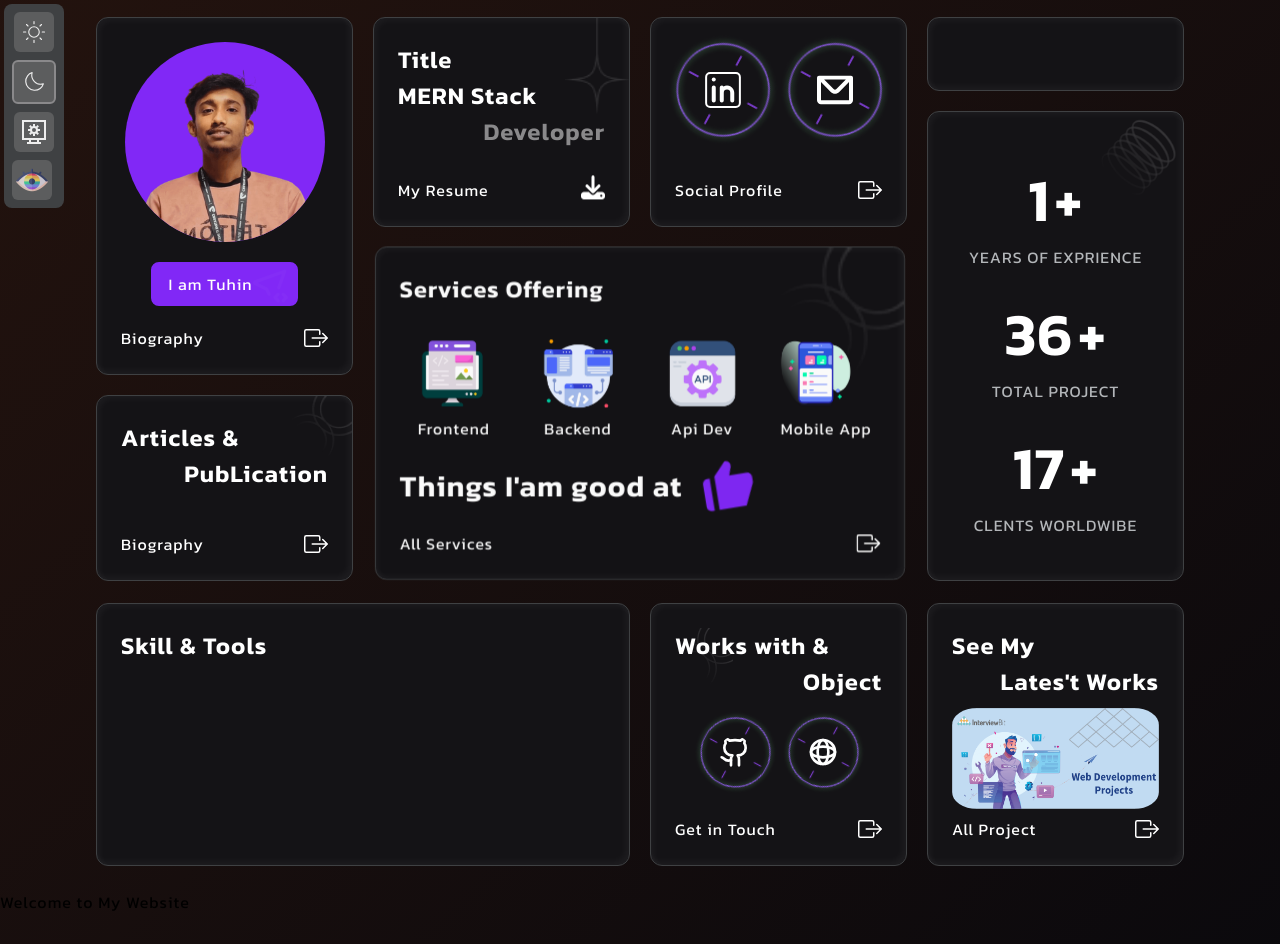
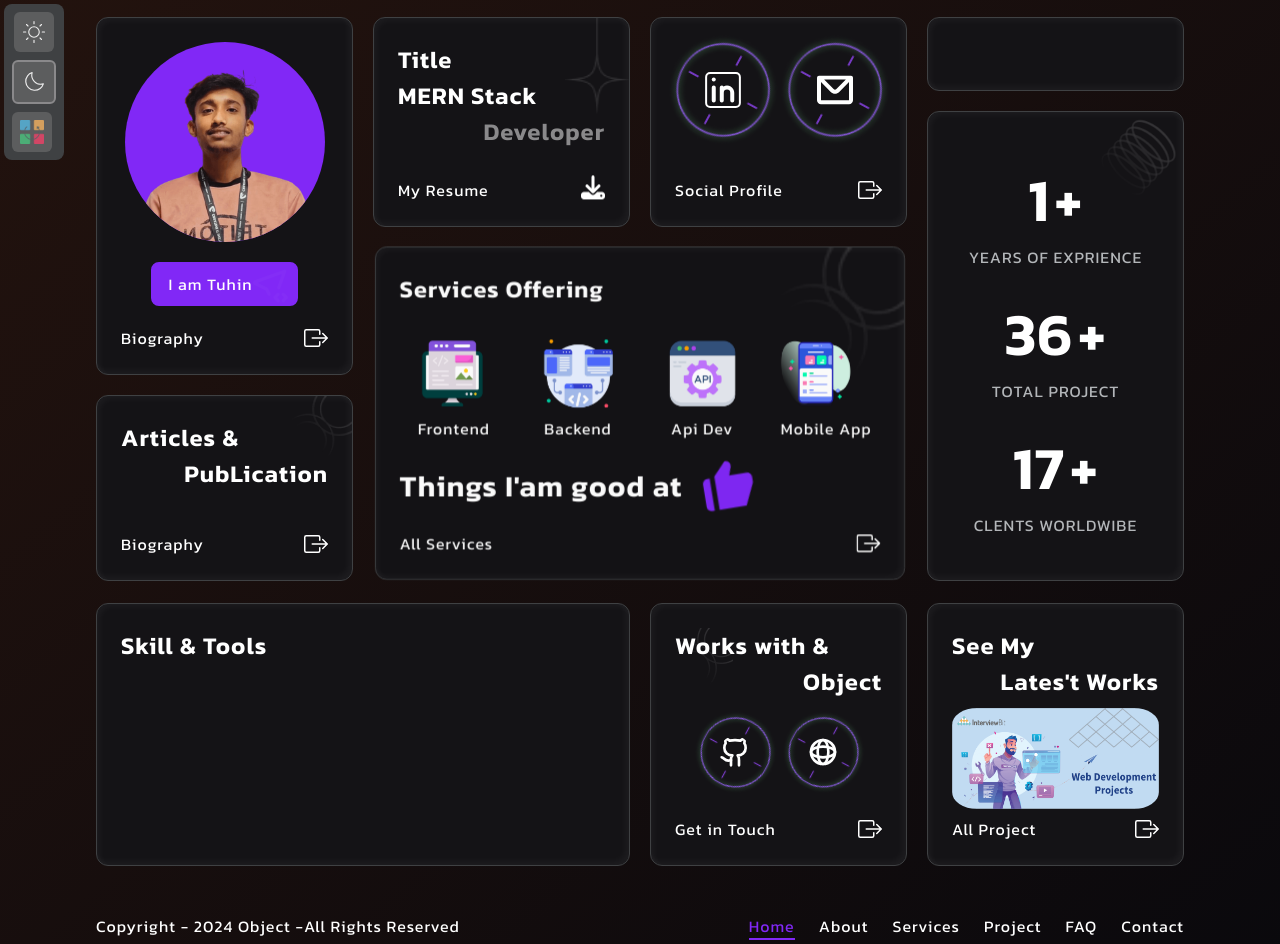
Before and after one commit to tuhinAhammed/My-Portfolio, a React (Vite) app: page / in a window 1280 px wide. Shown: the part 108-1052 px from the top of the page. Built offline with nearby package versions, Linux system fonts and the light colour scheme.

Commit message:
header responssive

```diff
--- a/src/Components/FacebookChat/FacebookChat.jsx
+++ /dev/null
@@ -1,11 +0,0 @@
-import React from 'react';
-const FacebookChat = () => {
-    console.log("okkkkk");
-  return (
-    <div className="z-[99999] py-6 ">
-      <h1>Welcome to My Website</h1>
-    </div>
-  );
-}
-
-export default FacebookChat;
--- a/src/Components/Header/Header.jsx
+++ b/src/Components/Header/Header.jsx
@@ -3,8 +3,9 @@ import { Link, NavLink } from 'react-router-dom'
 
 import Container from '../../Layout/Container'
 import PrimaryButton from '../../Layout/PrimaryButton'
-import { ImCross, ImMenu } from 'react-icons/im'
 import PrimaryLogo from '../../Components/Logo/PrimaryLogo'
+import { HiMenuAlt1 } from 'react-icons/hi'
+import { RxCross2 } from 'react-icons/rx'
 
 export const Links = [
   {
@@ -43,12 +44,12 @@ const Header = () => {
     <div className='mb-[80px] md:mb-[850px] lg:mb-[105px] '>
       <Container className="">
         <nav className={`md:flex justify-between items-center  dark:text-primary text-secondary py-4 md:py-4  px-6 text-base dark:backdrop-blur-[150px] dark:bg-transparent bg-senary   border-[1px] dark:border-tertiary border-opacity-[0.6] font-semibold  fixed w-[85%] z-50 md:rounded-lg shadow-primary-shadow lg:shadow-header-shadow ${open ? ' rounded-t-lg' : 'rounded-lg '} `} >
-          <div className="w-[62%] lg:w-[30%]" >
+          <div className="w-[62%] lg:w-[20%]" >
             <NavLink to={"/"} > <PrimaryLogo className="" /> </NavLink>
           </div>
-          <div onClick={handleClick} className='absolute top-[30%]  right-[6%] cursor-pointer md:hidden text-md text-theme    rounded-sm font-extrabold p-1 '>
+          <div onClick={handleClick} className='absolute top-[27%]  right-[6%] cursor-pointer md:hidden  text-xl w-[27px] h-[27px] text-theme border-[1px] border-theme   rounded-md font-extrabold p-[0px] grid justify-center items-center '>
             {
-              open ? <ImCross /> : <ImMenu />
+              open ? <RxCross2 /> : <HiMenuAlt1 />
             }
           </div>
           <ul className={`menu  md:flex md:justify-end items-center gap-x-8 md:py-0 py-6   transition-all duration-300 else-in md:static absolute   w-full md:w-auto md:pl-0 md:bg-transparent bg-senary pl-5 top-[100%] md:top-[0] rounded-b-lg ${open ? `right-[0%] md:right-0 opacity-100  border-[1px] border-tertiary border-opacity-[0.6] shadow-header-shadow` : `right-[-100%] opacity-0  md:opacity-100 `}  `}>
@@ -60,7 +61,7 @@ const Header = () => {
               ))
             }
             <li className="md:mt-0 mt-5">
-              <NavLink ><PrimaryButton link="contact" text="Let's Talk" /></NavLink>
+              <NavLink ><PrimaryButton link="contact" text="Let's Connect" /></NavLink>
             </li>
 
           </ul>
--- a/src/Components/Theme/ModeChange.jsx
+++ b/src/Components/Theme/ModeChange.jsx
@@ -5,16 +5,12 @@ import PagePreloader from '../../Layout/PagePreloader';
 import ThemeChange from './ThemeChange';
 const modeIcons = [
   {
-    icon: <PiSunLight className='text-[12px] md:text-2xl align-center' />,
+    icon: <PiSunLight className='text-[18px] md:text-2xl align-center' />,
     name: "light",
   },
   {
-    icon: <PiMoonLight className='text-[12px] md:text-2xl align-center' />,
+    icon: <PiMoonLight className='text-[18px] md:text-2xl align-center' />,
     name: "dark",
-  },
-  {
-    icon: <GrSystem className='text-[12px] md:text-2xl align-center' />,
-    name: "system"
   },
 
 ]
@@ -60,11 +56,11 @@ const ModeChange = ({ className , onThemeChange , activeThemeColor}) => {
 
   return (
 
-    <div className={`fixed top-[35px] right-[20%] md:top-[14%] md:right-[95%]  md:fixed z-[999999] flex items-center md:grid gap-1 md:gap-2 md:dark:bg-tertiary rounded-lg bg-transparent md:bg-tertiary p-[4px] md:p-2  ${className}`} >
+    <div className={`fixed top-[32px] right-[20%] md:top-[14%] md:right-[95%]  md:fixed z-[999999] flex items-center md:grid gap-1 md:gap-2 md:dark:bg-tertiary rounded-lg bg-transparent md:bg-tertiary p-[4px] md:p-2  ${className}`} >
 
         {
           modeIcons?.map((item) => (
-            <div className={` md:text-[#eee] bg-[#72727294] hover:bg-[#7272725e] p-1 md:p-2 rounded-md  m-auto cursor-pointer  duration-500 ${modeTheme === item.name && " dark:border-[#8A898B] border-[1px] md:border-2 border-theme !dark:text-[#fff] text-theme"}`} key={item.name} onClick={() => handleModeChange(item.name)}>
+            <div className={`text-[#fff] md:text-[#eee] bg-[#72727294] hover:bg-[#7272725e] p-1 md:p-2 rounded-md  m-auto cursor-pointer  duration-500 ${modeTheme === item.name && " dark:border-[#8A898B] border-[1px] md:border-2 border-theme !dark:text-[#fff] text-theme"}`} key={item.name} onClick={() => handleModeChange(item.name)}>
               {item.icon}
             </div>
           ))
--- a/src/Components/Theme/ThemeChange.jsx
+++ b/src/Components/Theme/ThemeChange.jsx
@@ -1,6 +1,6 @@
 import React, { useRef, useState } from 'react'
 import { useEffect } from 'react'
-import eye from "../../assets/eye.png"
+import color from "../../assets/displace.png"
 
 const colors = [
     { name: "default", colorValue: "#8128F6" },  // Original Default
@@ -46,19 +46,19 @@ const ThemeChange = ({ onThemeChange, activeThemeColor }) => {
 
             {
                 themeShow ?
-                    <div className=" cardBox relative rounded-md md:rounded-md !border-none  !md:border-[1px] border-tertiary border-opacity-[0.6] cursor-default   bg-[#72727294] hover:bg-[#7272725e] overflow-hidden w-[20px] md:w-[40px] h-[20px] md:h-[40px] p-1 md:p-1  transition-all duration-[3000] cursor-pointer" ref={themeRef}>
-                        <img src={eye} alt="" className=" m-auto animate-pulse" />
+                    <div className=" cardBox relative rounded-md md:rounded-md !border-none  !md:border-[1px] border-tertiary border-opacity-[0.6] cursor-default   bg-[#72727294]  overflow-hidden w-[26px] md:w-[40px] h-[26px] md:h-[40px] p-1 md:p-2  transition-all duration-[3000] cursor-pointer" ref={themeRef}>
+                        <img src={color} alt="" className=" m-auto animate-pulse " />
                     </div>
                     :
-                    <div className=" cardBox absolute top-[120%] left-[100%] md:top-0 md:left-0  md:relative rounded-md md:rounded-xl border-none md:border-[1px] border-tertiary border-opacity-[0.6] cursor-default bg-senary overflow-hidden ${className} shadow-primary-shadow hover:shadow-secondary-shadow " ref={themeRef}>
+                    <div className=" cardBox absolute top-[120%] left-[100%] md:top-0 md:left-0  md:relative rounded-md md:rounded-xl border-none md:border-[1px] border-tertiary border-opacity-[0.6] cursor-default  overflow-hidden ${className} shadow-primary-shadow hover:shadow-secondary-shadow " ref={themeRef}>
 
                         <div className='cols-span-1 '>
-                            <div className='bg-tertiary rounded-sm md:rounded-lg  grid  gap-2 p-2 h-full '>
+                            <div className='bg-tertiary rounded-md md:rounded-lg  grid  gap-2 justify-center h-full p-2 md:p-0'>
                                 {
                                     colors.map((color, index) => {
                                         const { name, colorValue } = color
                                         return (
-                                            <div className={`w-4 md:w-6 lg:w-8 h-4 l:h-6 lg:h-8 rounded-full cursor-pointer ${activeTheme === colorValue && "border-2"}`} style={{ backgroundColor: colorValue }} key={name} onClick={(e) => onThemeChange(colorValue)}></div>
+                                            <div className={`w-5 md:w-6 lg:w-8 h-5 l:h-6 lg:h-8 rounded-full cursor-pointer ${activeTheme === colorValue && "border-2"}`} style={{ backgroundColor: colorValue }} key={name} onClick={(e) => onThemeChange(colorValue)}></div>
                                         )
                                     })
                                 }
--- a/src/Layout/RootLayout.jsx
+++ b/src/Layout/RootLayout.jsx
@@ -5,7 +5,6 @@ import Footer from '../Components/Footer/Footer';
 import PreloaderLogo from "../Components/Logo/PreloaderLogo"
 import ThemeChange from '../Components/Theme/ThemeChange';
 import ModeChange from '../Components/Theme/ModeChange';
-import FacebookChat from '../Components/FacebookChat/FacebookChat';
 const RootLayout = () => {
   const [loading, setLoading] = useState(true);
   const [theme , setTheme] = useState("#8128F6")
@@ -20,9 +19,9 @@ const RootLayout = () => {
           setTheme(colors);
       }
   return (
-    <div className='dark:bg-gradient-to-br dark:from-[#24130E] dark:to-[#0A090D] bg-gradient-to-r from-[#F5E5DD] to-[#eee] pt-5' style={{ '--theme-color': theme }}>
+    <div className='dark:bg-gradient-to-br dark:from-[#24130E] dark:to-[#0A090D] blur-bg bg-gradient-to-r from-[#F5E5DD] to-[#eee] pt-5' style={{ '--theme-color': theme }}>
       {loading ? (
-       <div className='w-full h-[100vh] !dark:bg-gradient-to-br !dark:from-[#24130E] !dark:to-[#0A090D]  flex items-center justify-center w-full mt-[-30px] lg:mt-none'>
+       <div className='w-full h-[105vh] !dark:bg-gradient-to-br !dark:from-[#24130E] !dark:to-[#0A090D]  flex items-center justify-center w-full mt-[-30px] lg:mt-none '>
         <PreloaderLogo className="animate-pulse"/>
        </div>
       ) : (
@@ -30,7 +29,6 @@ const RootLayout = () => {
           <Header />
           <ModeChange className="" onThemeChange={handleThemeChange} activeThemeColor={theme}/>
           <Outlet />
-          <FacebookChat/>
           <Footer />
         </>
       )}
```
Also changed, not shown: src/assets/displace.png (added), src/assets/eye.png (deleted).
